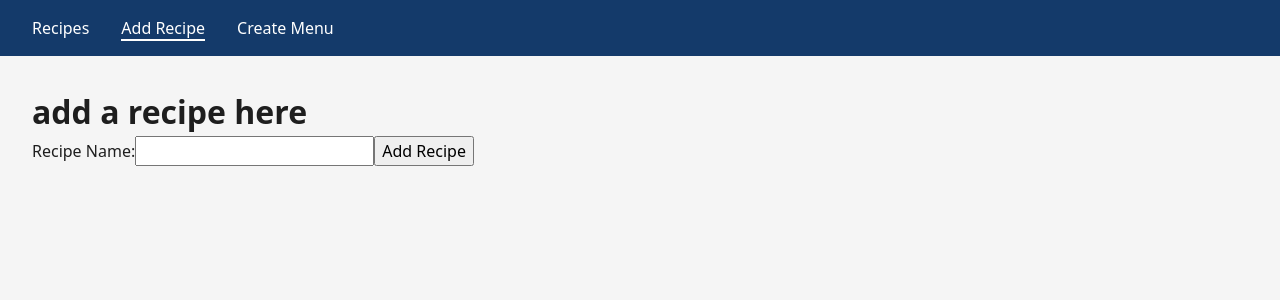
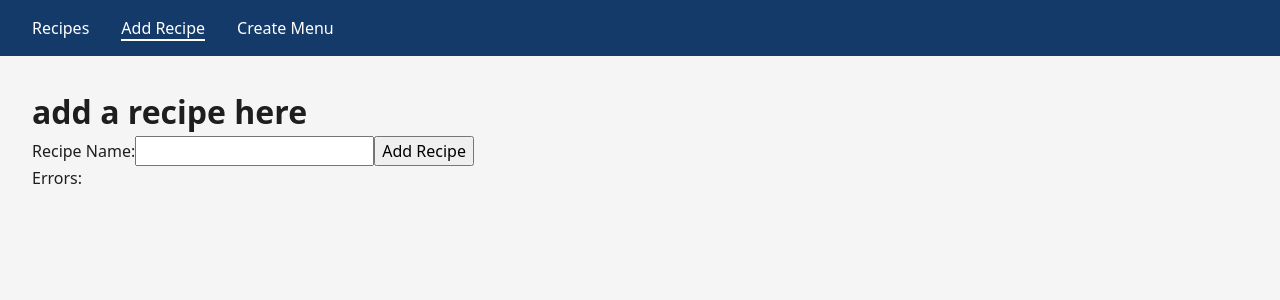
Before and after one commit to bea94k/hat-menu-v0.2, a React (Vite) app in the folder hat-menu/: page /add-recipe in a window 1280 px wide. Shown: the top 300 px of the page. Built offline with nearby package versions, Linux system fonts and the light colour scheme.

Commit message:
Use React Hook Form

```diff
--- a/hat-menu/package.json
+++ b/hat-menu/package.json
@@ -14,6 +14,7 @@
     "json-server": "^1.0.0-beta.3",
     "react": "^19.1.1",
     "react-dom": "^19.1.1",
+    "react-hook-form": "^7.62.0",
     "react-router": "^7.8.2",
     "swr": "^2.3.6"
   },
--- a/hat-menu/src/components/AddRecipeForm.tsx
+++ b/hat-menu/src/components/AddRecipeForm.tsx
@@ -1,9 +1,24 @@
+import { useForm, type SubmitHandler } from 'react-hook-form';
+import type { RecipeForm } from '../types/Recipes';
+
 const AddRecipeForm = () => {
+    const {
+        register,
+        handleSubmit,
+        formState: { errors },
+    } = useForm<RecipeForm>();
+    const onSubmit: SubmitHandler<RecipeForm> = (data) => console.log(data);
+    // TODO: use validator instead of validating by hand
+    // TODO: make sure required fields have correct markup, asterisks, explicit error messages
+
     return (
-        <form>
+        <form onSubmit={handleSubmit(onSubmit)}>
             <label htmlFor="recipeName">Recipe Name:</label>
-            <input type="text" id="recipeName" required />
+            <input type="text" id="recipeName" {...register('name', { required: 'Recipe name is required' })} />
             <button type="submit">Add Recipe</button>
+            <div>
+                <p>Errors: {errors.name?.message}</p>
+            </div>
         </form>
     );
 };
--- a/hat-menu/src/types/Recipes.ts
+++ b/hat-menu/src/types/Recipes.ts
@@ -3,4 +3,8 @@ interface Recipe {
     id: string;
 }
 
-export type { Recipe };
+interface RecipeForm {
+    name: string;
+}
+
+export type { Recipe, RecipeForm };
```
Also changed, not shown: 2 other files (tests, documents, lock files or other folders).
